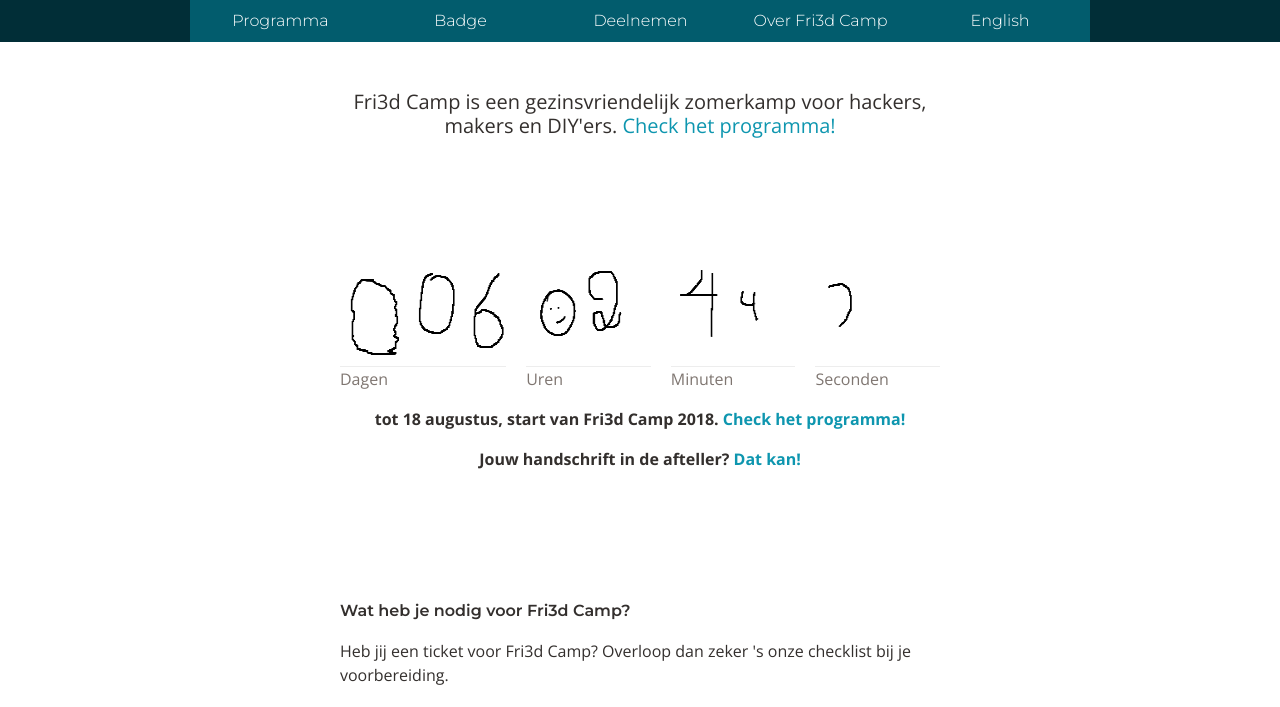
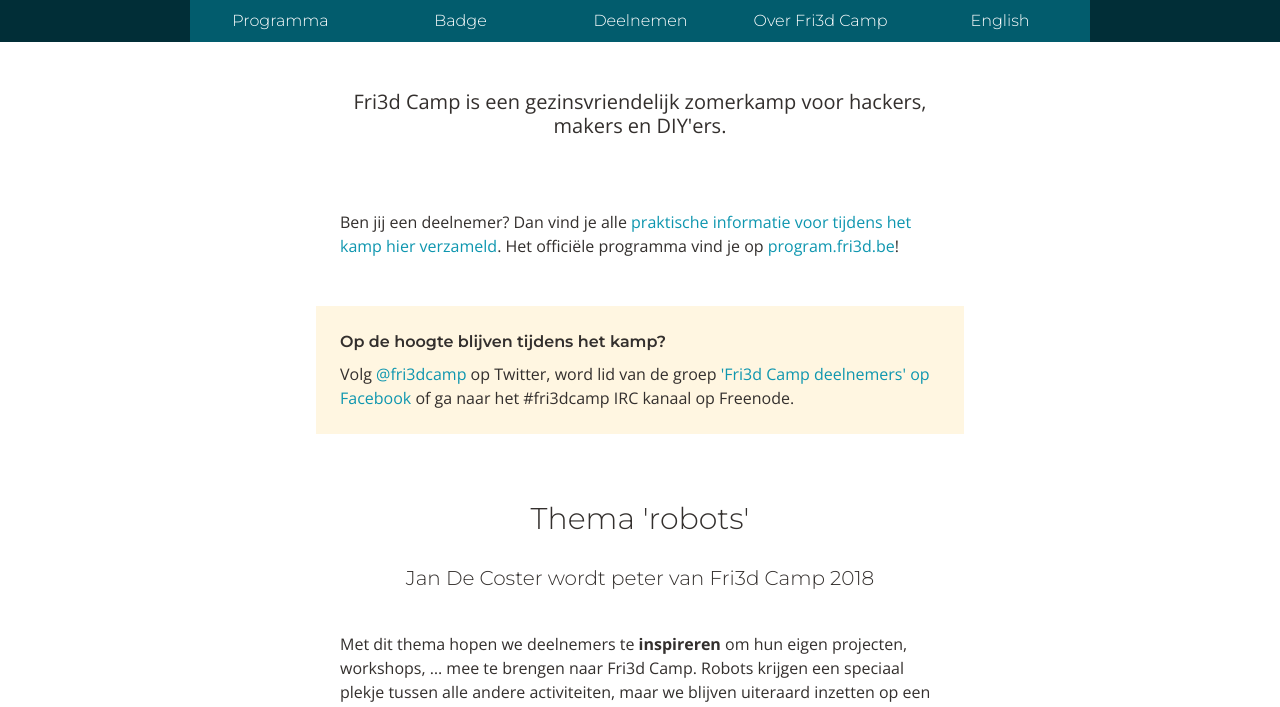
Before and after one commit to Fri3dCamp/fri3d2018-announce, a Jekyll site: the page built from index.html, in a window 1280 px wide and 1400 px high, scrolled down 223 px. Shown: the part 49-756 px from the top of the window. Built offline with Jekyll 4.4.1, drawn with Linux system fonts in a browser that asks for light colours; nearby versions of some CDN libraries; some of the changed text lies outside the part shown; grey boxes are pictures that could not be loaded.

Commit message:
Homepage voor tijdens het kamp

```diff
--- /dev/null
+++ b/_includes/participant_channels.html
@@ -0,0 +1,4 @@
+<div class="notice">
+        <h2>Op de hoogte blijven tijdens het kamp?</h2>
+		<p>Volg <a href="https://www.twitter.com/fri3dcamp">@fri3dcamp</a> op Twitter, word lid van de groep <a href="https://www.facebook.com/groups/fri3d">'Fri3d Camp deelnemers' op Facebook</a> of ga naar het #fri3dcamp IRC kanaal op Freenode.</p>
+</div>
--- a/index.html
+++ b/index.html
@@ -6,48 +6,14 @@
 ---
     <div class="maincontent">
         <div class="herotext">
-            <p>Fri3d Camp is een gezinsvriendelijk zomerkamp voor hackers, makers en DIY'ers. <a href="http://program.fri3d.be/">Check het programma!</a></p>
+            <p>Fri3d Camp is een gezinsvriendelijk zomerkamp voor hackers, makers en DIY'ers.</p></p>
         </div>
     </div>
     <div class="maincontent">
-        <div class="countdownwrapper">
-            <div id="countdown" class="countdown" data-totime="August 18, 2018 10:00:00">
-                <div class="days cdsection">
-                    <canvas class="countdownnr" id="countdown-days" width="200" height="100"></canvas>
-                    <p class="label">Dagen</p>
-                </div>
-                <div class="hours cdsection">
-                    <canvas class="countdownnr" id="countdown-hours" width="150" height="100"></canvas>
-                    <p class="label">Uren</p>
-                </div>
-                <div class="minutes cdsection">
-                    <canvas class="countdownnr" id="countdown-minutes" width="150" height="100"></canvas>
-                    <p class="label">Minuten</p>
-                </div>
-                <div class="seconds cdsection">
-                    <canvas class="countdownnr" id="countdown-seconds" width="150" height="100"></canvas>
-                    <p class="label">Seconden</p>
-                </div>
-            </div>
-            <p class="cdfooter">tot 18 augustus, start van Fri3d Camp 2018. <a href="http://program.fri3d.be/">Check het programma!</a></p>
-            <p class="cdfooter">Jouw handschrift in de afteller? <a href="http://font.fri3d.be">Dat kan!</a></p>
-        </div>
+        <p>Ben jij een deelnemer? Dan vind je alle <a href="{{ site.baseurl }}/deelnemen/tijdens.html">praktische informatie voor tijdens het kamp hier verzameld</a>. Het officiële programma vind je op <a href="http://program.fri3d.be/">program.fri3d.be</a>!</p>
     </div>
-    <div class="maincontent">
-        <h2>Wat heb je nodig voor Fri3d Camp?</h2>
-        <p>Heb jij een ticket voor Fri3d Camp? Overloop dan zeker 's onze checklist bij je voorbereiding.</p>
-    </div>
-        <div class="widecontent">
-        {% include checklist_grid.html %}
-    </div>
-    <div class="maincontent">
-        <p>Op de <a href="{{ site.baseurl }}/deelnemen/checklist.html">uitgebreide lijst</a> vind je nog meer nuttige tips!</p>
-        </div>
-    <div class="maincontent">
-        <h2>Op de hoogte blijven?</h2>
-        <p>Schrijf je in op de mailinglist en volg <a href="//www.twitter.com/fri3dcamp">@fri3dcamp</a>!
-        {% include mailinglist_social.html %}
-    </div>
+
+    {% include participant_channels.html %}
 
     <div class="widecontent">
         <h1>Thema 'robots'</h1>
```
